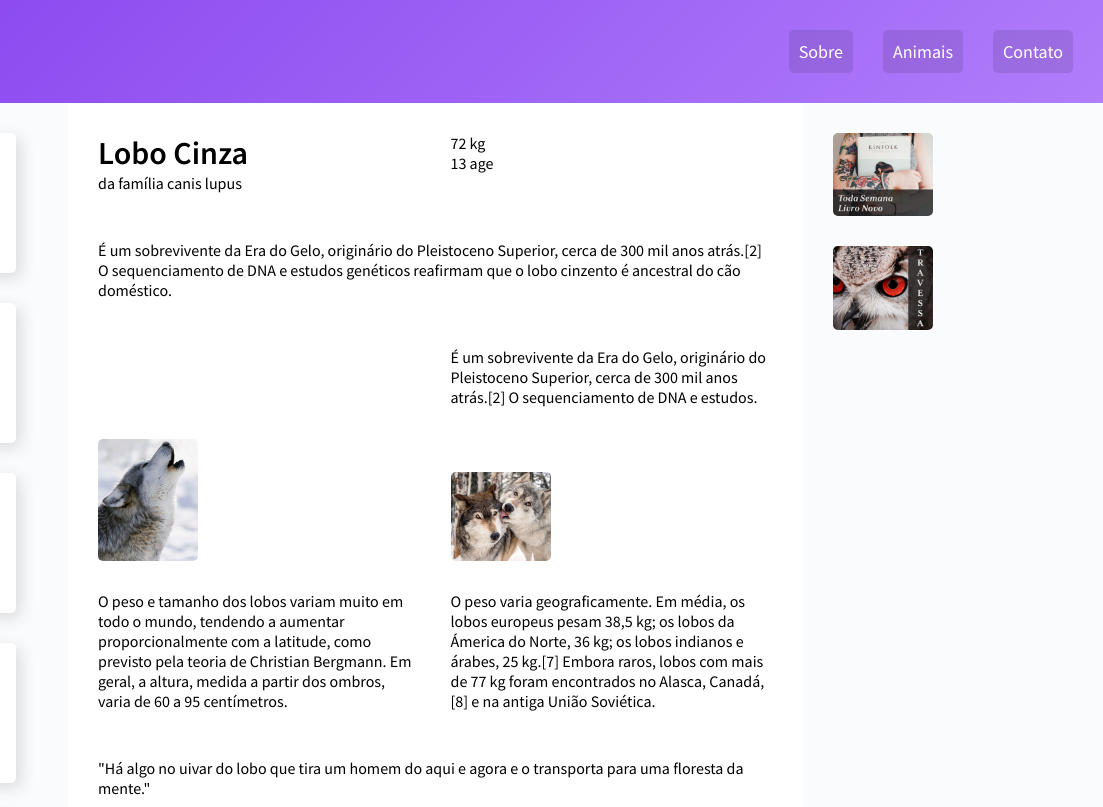
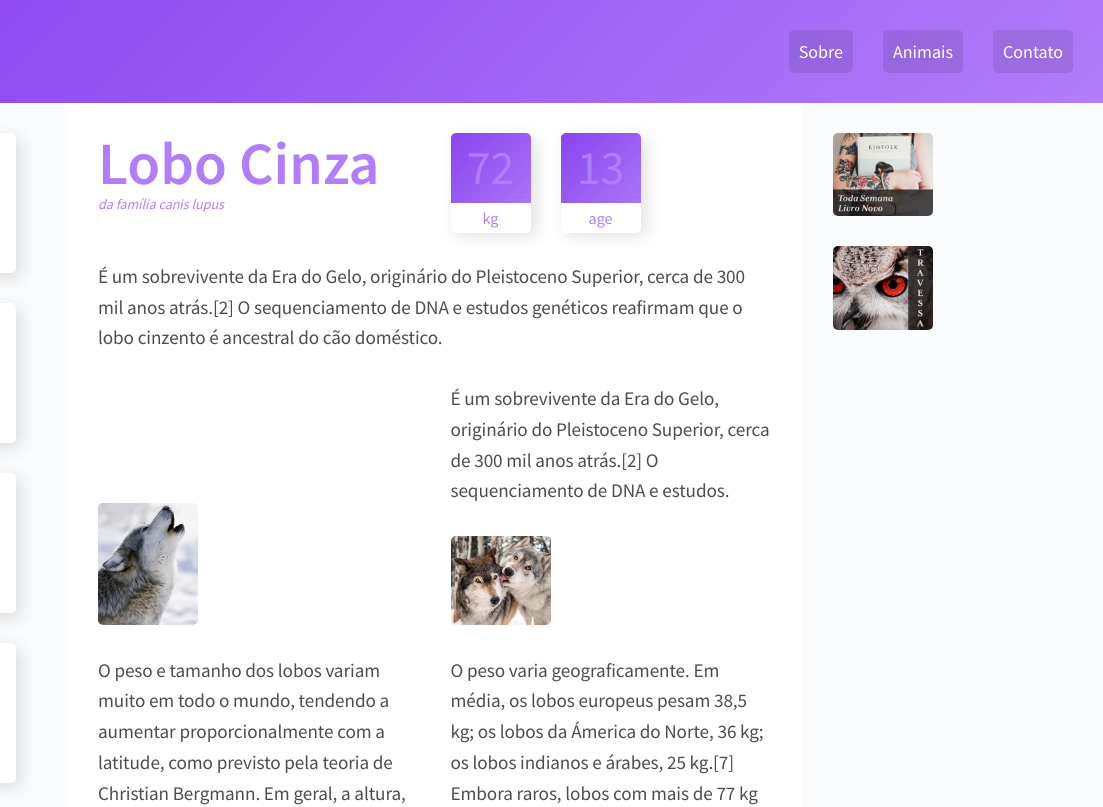
Before and after one commit to debcamila/projeto-grid-layout, a plain HTML site: page index.html in a window 1280 px wide. Shown: the top 807 px of the page, 177-1280 px from the left. Drawn offline with Linux system fonts and the light colour scheme.

Commit message:
estrutra do content e características

```diff
--- a/css/style.css
+++ b/css/style.css
@@ -101,7 +101,62 @@ img{
 .img-2{
     align-self: end;
 }
-
+/* ESTILOS GERAIS DO CONTEÚDO */
+p{
+    font-size: 1.2em;
+    line-height: 1.6;
+    letter-spacing: -0.005em;
+    color: rgba(0,0,0,.7);
+}
+.information p + p{
+    margin-top: 30px;
+}
+/* TITLE */
+.title{
+    color: #B07DFB;
+}
+.title h1{
+    font-size: 3.75em;
+    line-height: 1;
+    font-weight: 700;
+}
+.title span{
+    font-size: 0.875em;
+    font-style: italic;
+}
+/* FEATURES */
+.features{
+    display: flex;
+    align-items: flex-start;
+}
+.features > div{ /* só com as divs dentro de features*/
+    width: 80px;
+    text-align: center;
+    background: linear-gradient(135deg, #8844ee, #B07DFB);
+    border-radius: 5px;
+    box-shadow: 5px 5px 15px 0px rgba(44,44,44,0.15);
+    position: relative;
+}
+.features > div:first-child{
+    margin-right: 30px;
+}
+.features span{
+    display: block;
+    color: #B07DFB;
+}
+.number{
+    color: #B07DFB;
+    font-size: 3em;
+    line-height: 1;
+    margin: 10px auto;
+}
+.label{
+    background: #fff;
+    border-radius: 0 0 5px 5px;
+    padding: 5px 0;
+    position: relative;
+    top: 2px;
+}
 
 /* ANÚNCIOS */
 .adverts{
```
